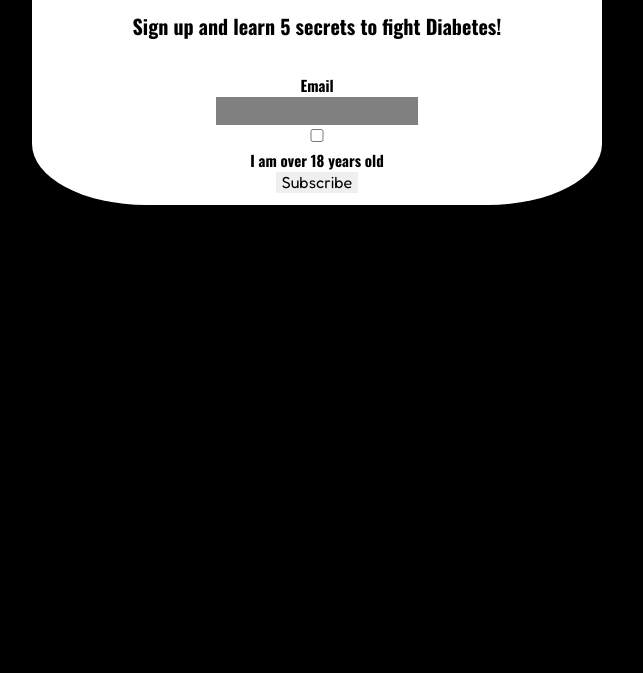
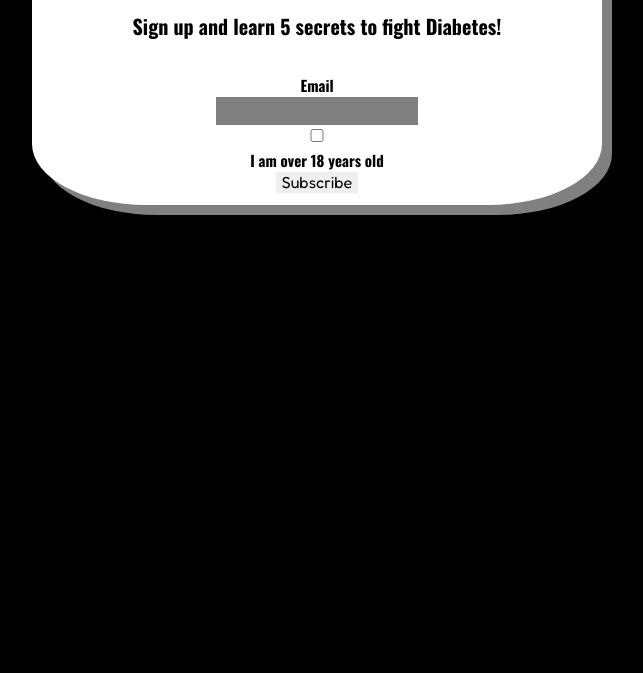
Before and after one commit to zansari18/lab_3, a plain HTML site: page index.html in a window 1280 px wide. Shown: the part 127-800 px from the top of the page, without its empty margins (323-966 px from the left). Drawn offline with nearby package versions, Linux system fonts and the light colour scheme; files whose address does not match are found by name.

Commit message:
I wanted a shadow

```diff
--- a/css/styles.css
+++ b/css/styles.css
@@ -14,6 +14,7 @@ body {
 	margin:auto;
 	border-radius: 20%;
 	padding:10px;
+	box-shadow:10px 10px grey;
 }
 
 h1 {
```
